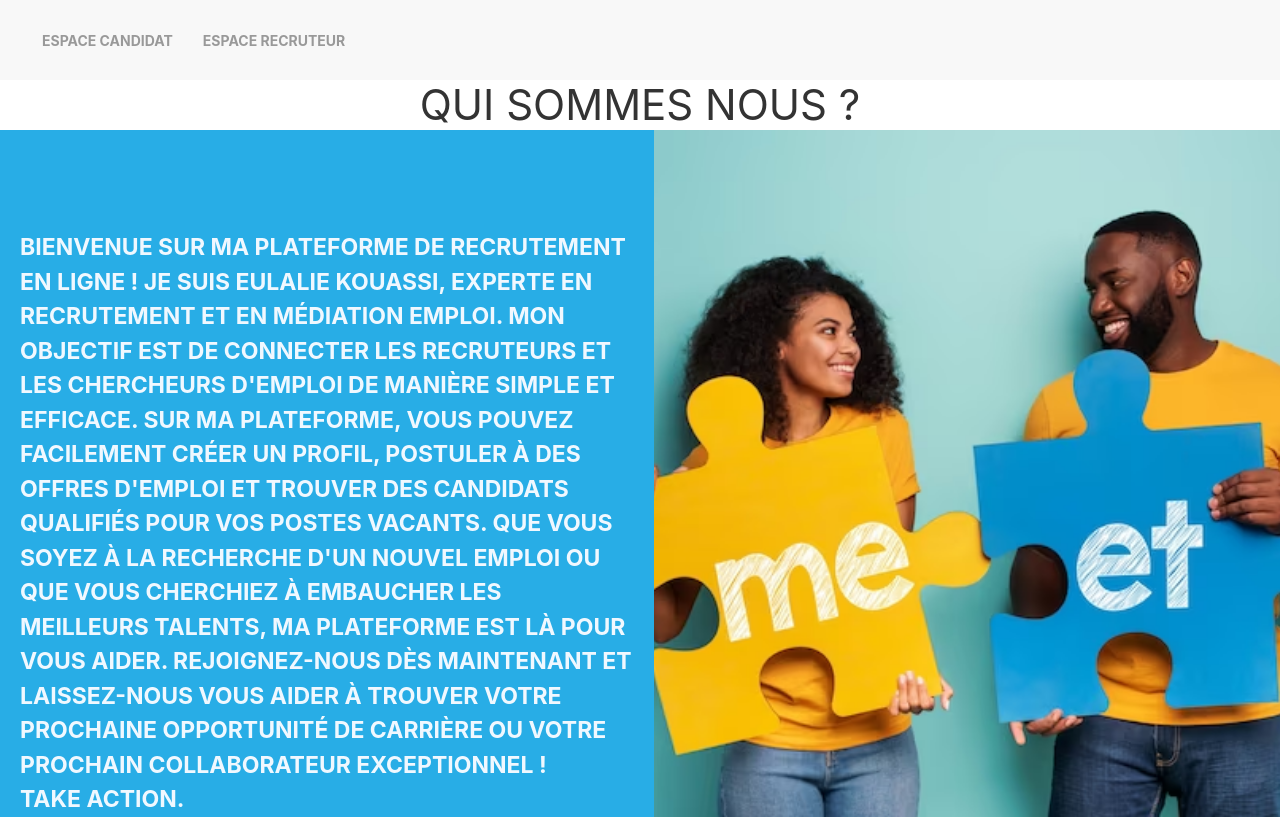
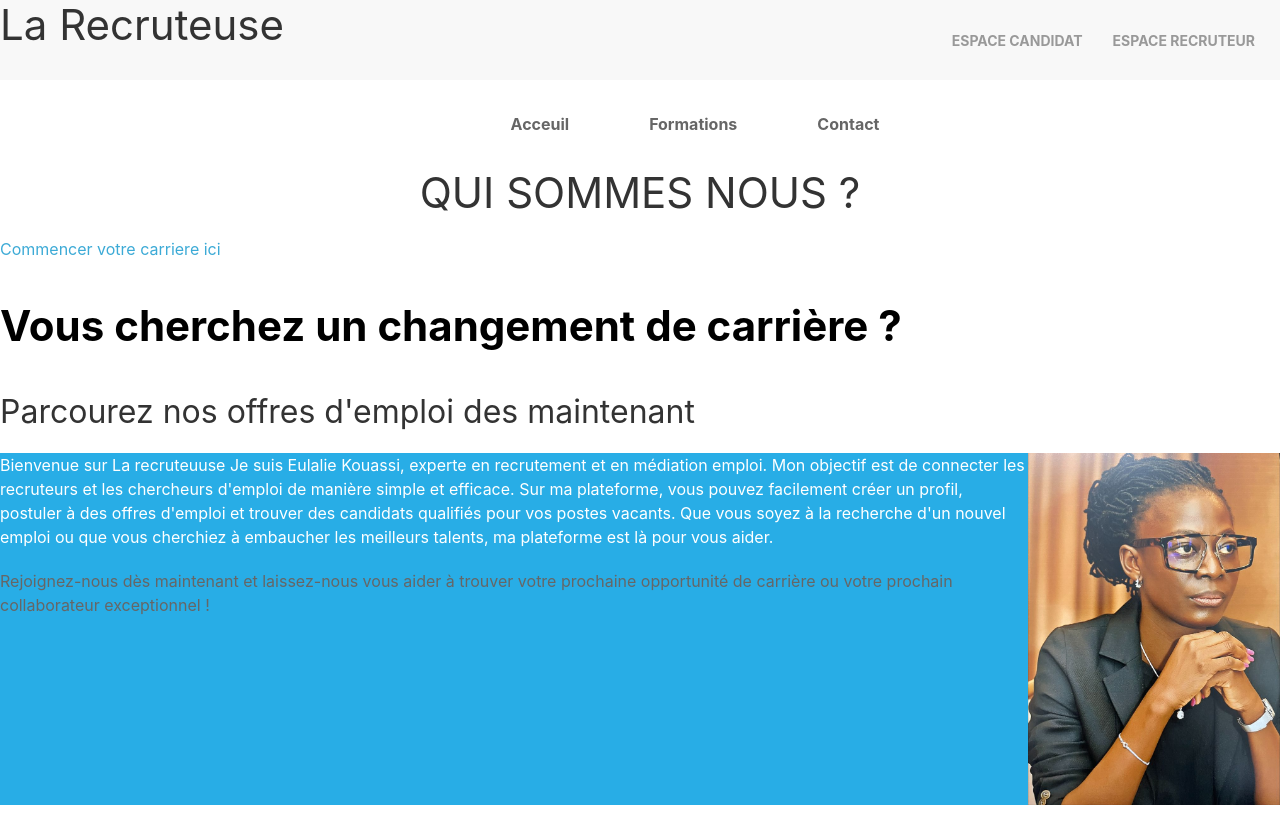
Before and after one commit to christianjunior05/Recruteuse, an Angular app: page / in a window 1280 px wide. Built offline with nearby package versions, Linux system fonts and the light colour scheme.

Commit message:
new pages

```diff
--- a/src/app/accueil/accueil.component.css
+++ b/src/app/accueil/accueil.component.css
@@ -5,97 +5,56 @@ nav{
 h1{
   text-align: center;
 }
-ul{
-display: flex;
-margin-left: 42px;
-text-align: end;
-}
+
 li{
 font-weight: bold;
- font-size: 250px;
+list-style-type: none;
 }
 .pres{
   display: flex;
   background-color: rgb(40, 173, 230);
 }
-p{
-  font-size: 30px;
-  color: aliceblue;
+.espace{
+  margin-right: 25px;
+}
+.en-tete{
+width: 1140px;
+margin: 0 auto;
+display: flex;
+justify-content: center;
+
+}
+.trois{
+  display: flex;
+  justify-content: space-between;
+  margin: 2rem;
+}
+.trois li{
+  margin-left: 5rem;
+
+}
+a{
+  color: white;
+  font-size: 1rem;
+}
+img{
+
+  height: 22rem;
+}
+.un{
+  text-align: start;
+}
+.un h5{
+color: coral;
+text-align: start;
+}
+.un h1{
+  color: rgb(0, 0, 0);
+  text-align: start;
   font-weight: bold;
-}
-*, ::before, ::after {
-  box-sizing: border-box;
-  margin: 0;
-  padding: 0;
-}
+  }
 
-body {
-  font-family: Montserrat, Helvetica, sans-serif;
-  background-position: center;
-  background-repeat: no-repeat;
-  background-size: cover;
-}
-
-.container {
-  max-width: 1600px;
-  margin: 0 auto;
-  padding: 100px 20px 0;
-}
-p {
-  text-transform: uppercase;
-  color: #222;
-  font-weight: 900;
-  color: transparent;
-  font-size: 0px;
-}
-p span {
-  display: inline-block;
-  position: relative;
-  overflow: hidden;
-  font-weight: bold;
-  color: aliceblue;
-  font-size: clamp(12px, 8vw, 23px);
-}
-p span::after {
-  content: "";
-  display: block;
-  position: absolute;
-  width: 100%;
-  height: 100%;
-  top: 0;
-  left: 0;
-  transform: translateX(-100%);
-}
-p:nth-child(1) {
-  font-weight: 300;
-  animation: txt-appearance 0s 1s forwards;
-}
-p:nth-child(2) {
-  animation: txt-appearance 0s 1.25s forwards;
-}
-p:nth-child(1) span::after {
-  background: salmon;
-  animation: slide-in 0.75s ease-out forwards,
-  slide-out 0.75s 1s ease-out forwards;
-}
-p:nth-child(2) span::after {
-  background: royalblue;
-  animation: slide-in 0.75s 0.3s ease-out forwards,
-  slide-out 0.75s 1.3s ease-out forwards;
-}
-
-@keyframes slide-in {
-  100% {
-      transform: translateX(0%);
-  }
-}
-@keyframes slide-out {
-  100% {
-      transform: translateX(100%)
-  }
-}
-@keyframes txt-appearance {
-  100% {
-      color: #222;
-  }
-}
+  .un h5{
+    color: rgb(60, 170, 214);
+    text-align: start;
+    }
--- a/src/app/accueil/accueil.component.html
+++ b/src/app/accueil/accueil.component.html
@@ -1,8 +1,12 @@
 <nav>
-  <div class="uk-navbar-right">
+  <div class="uk-navbar-left">
+    <h1>La Recruteuse</h1>
+  </div>
+
+  <div class="uk-navbar-right espace " >
     <ul class="uk-navbar-nav">
         <li>
-          <a href="#">Espace candidat</a>
+          <a routerLink="/inscription-candidat">Espace candidat</a>
         </li>
         <li>
             <a href="#">Espace recruteur</a>
@@ -10,26 +14,37 @@
     </ul>
   </div>
 </nav>
+<div class="en-tete">
+<ul class="trois">
+  <li>Acceuil</li>
+  <li>Formations</li>
+  <li>Contact</li>
+</ul>
+</div>
 <div>
   <h1>QUI SOMMES NOUS ?</h1>
+  <div class="first">
+    <div class="un">
+      <h5>Commencer votre carriere ici</h5>
+      <h1>Vous cherchez un changement de carrière ? </h1>
+      <h2>Parcourez nos offres d'emploi des maintenant</h2>
+    </div>
+    <div class="deux"></div>
+  </div>
   <div class="pres">
-    <!-- <p>
-      Bienvenue sur ma plateforme de recrutement en ligne ! Je suis Eulalie Kouassi, experte en recrutement et en médiation emploi. Mon objectif est de connecter les recruteurs et les chercheurs d'emploi de manière simple et efficace. Sur ma plateforme, vous pouvez facilement créer un profil, postuler à des offres d'emploi et trouver des candidats qualifiés pour vos postes vacants. Que vous soyez à la recherche d'un nouvel emploi ou que vous cherchiez à embaucher les meilleurs talents, ma plateforme est là pour vous aider. Rejoignez-nous dès maintenant et laissez-nous vous aider à trouver votre prochaine opportunité de carrière ou votre prochain collaborateur exceptionnel !
-    </p> -->
+    <div class="container">
+      <a>
 
-    <div class="container">
+        Bienvenue sur  <span>La recruteuuse</span>  Je suis Eulalie Kouassi, experte en recrutement et en médiation emploi. Mon objectif est de connecter les recruteurs et les chercheurs d'emploi de manière simple et efficace. Sur ma plateforme, vous pouvez facilement créer un profil, postuler à des offres d'emploi et trouver des candidats qualifiés pour vos postes vacants. Que vous soyez à la recherche d'un nouvel emploi ou que vous cherchiez à embaucher les meilleurs talents, ma plateforme est là pour vous aider.
+
+      </a>
       <p>
         <span>
-          Bienvenue sur ma plateforme de recrutement en ligne ! Je suis Eulalie Kouassi, experte en recrutement et en médiation emploi. Mon objectif est de connecter les recruteurs et les chercheurs d'emploi de manière simple et efficace. Sur ma plateforme, vous pouvez facilement créer un profil, postuler à des offres d'emploi et trouver des candidats qualifiés pour vos postes vacants. Que vous soyez à la recherche d'un nouvel emploi ou que vous cherchiez à embaucher les meilleurs talents, ma plateforme est là pour vous aider. Rejoignez-nous dès maintenant et laissez-nous vous aider à trouver votre prochaine opportunité de carrière ou votre prochain collaborateur exceptionnel !
-        </span>
-      </p>
-      <p>
-        <span>
-          Take Action.
+          Rejoignez-nous dès maintenant et laissez-nous vous aider à trouver votre prochaine opportunité de carrière ou votre prochain collaborateur exceptionnel !
         </span>
       </p>
     </div>
-    <img src="../assets/1.avif">
+    <img src="../assets/ek.jpeg">
   </div>
 
 
```
Also changed, not shown: src/assets/2.avif (added), src/assets/ek.jpeg (added).
